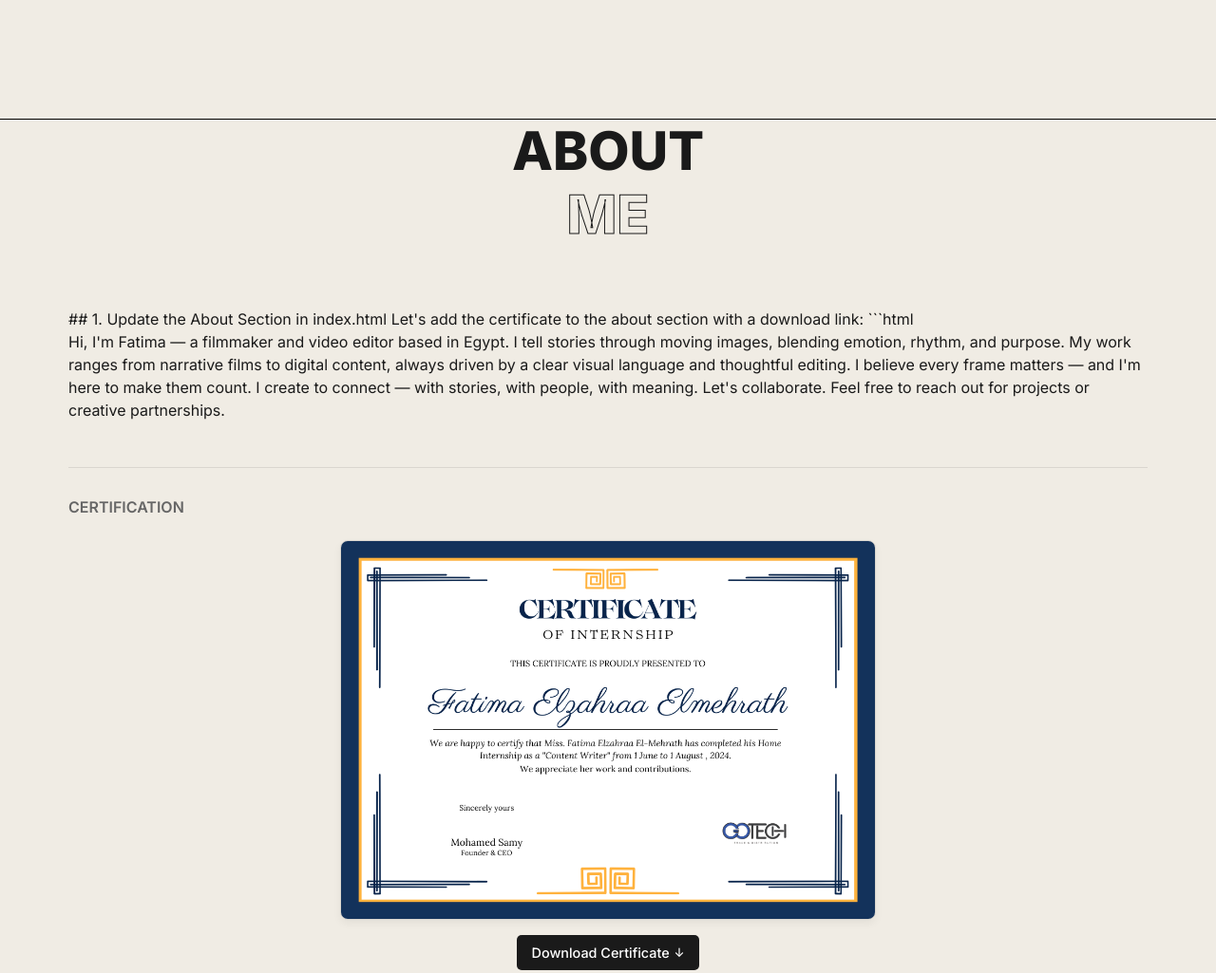
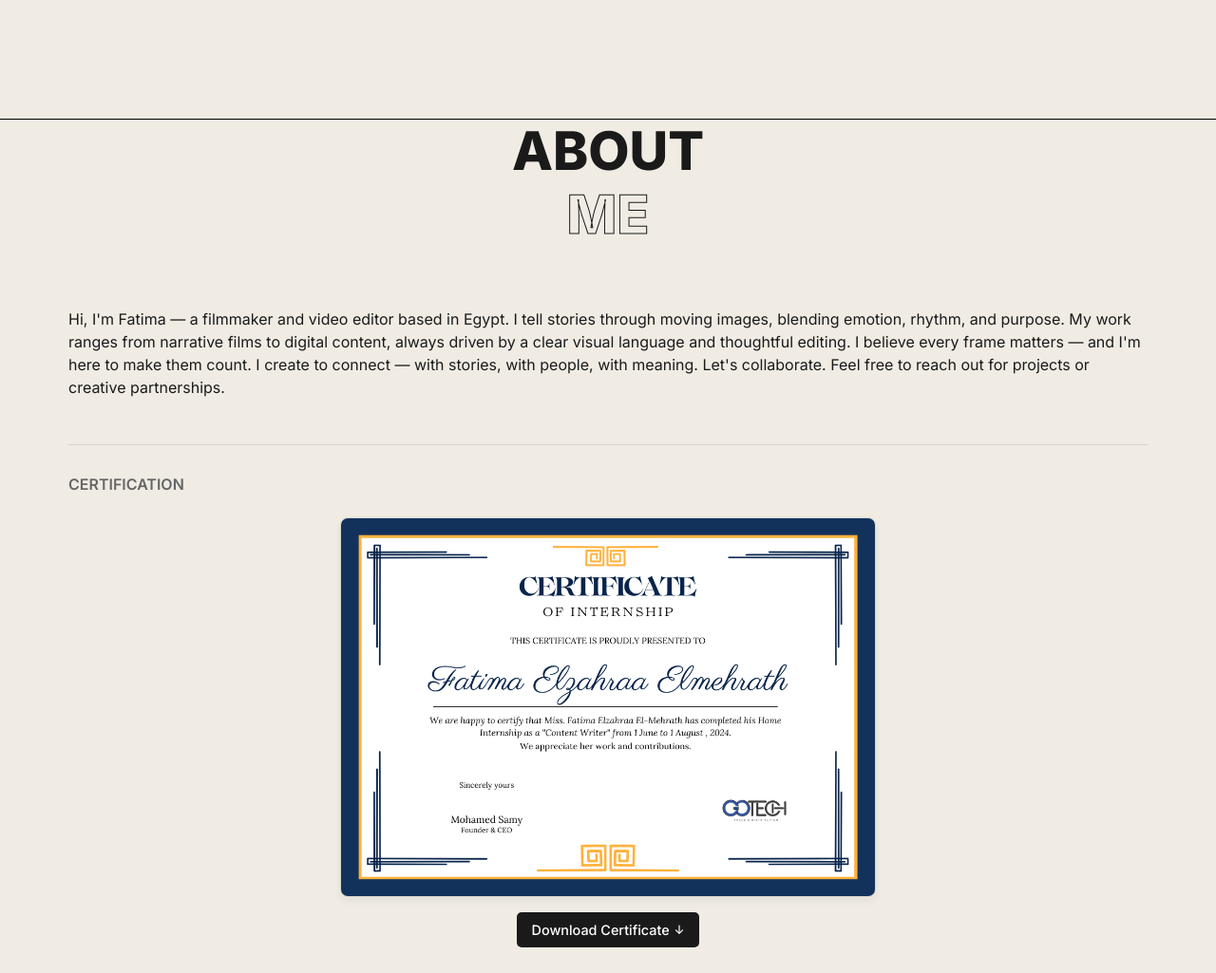
Before and after one commit to mohmedn424/Fatima, a plain HTML site: page index.html in a window 1280 px wide. Shown: the part 1040-2065 px from the top of the page at 95% size. Drawn offline with Linux system fonts and the light colour scheme.

Commit message:
docs: remove outdated comment in index.html
The comment in the About section was outdated and no longer relevant. It has been removed to keep the codebase clean and maintainable.

````diff
--- a/index.html
+++ b/index.html
@@ -402,8 +402,6 @@
           <h2 class="section-subtitle">ME</h2>
         </div>
 
-        ## 1. Update the About Section in index.html Let's add the
-        certificate to the about section with a download link: ```html
         <div class="about-content">
           <div class="about-column">
             <p>
````
